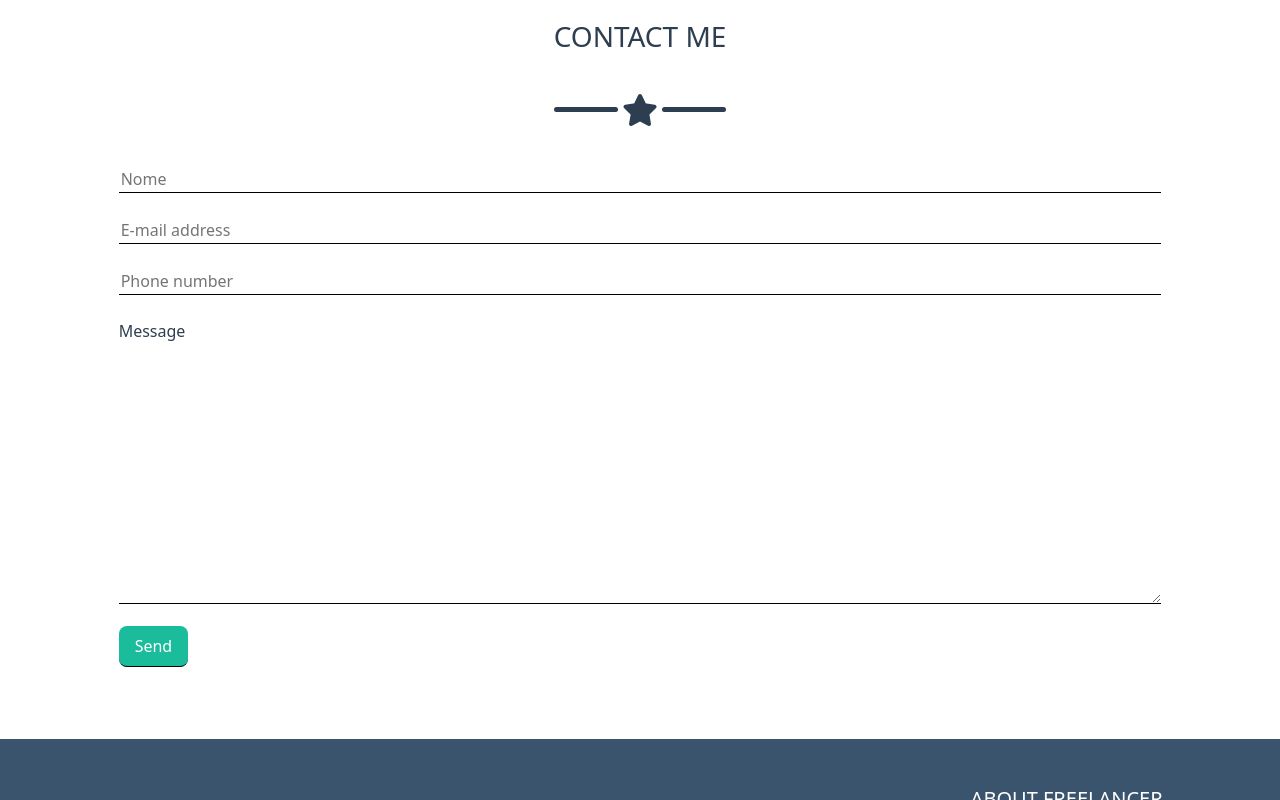
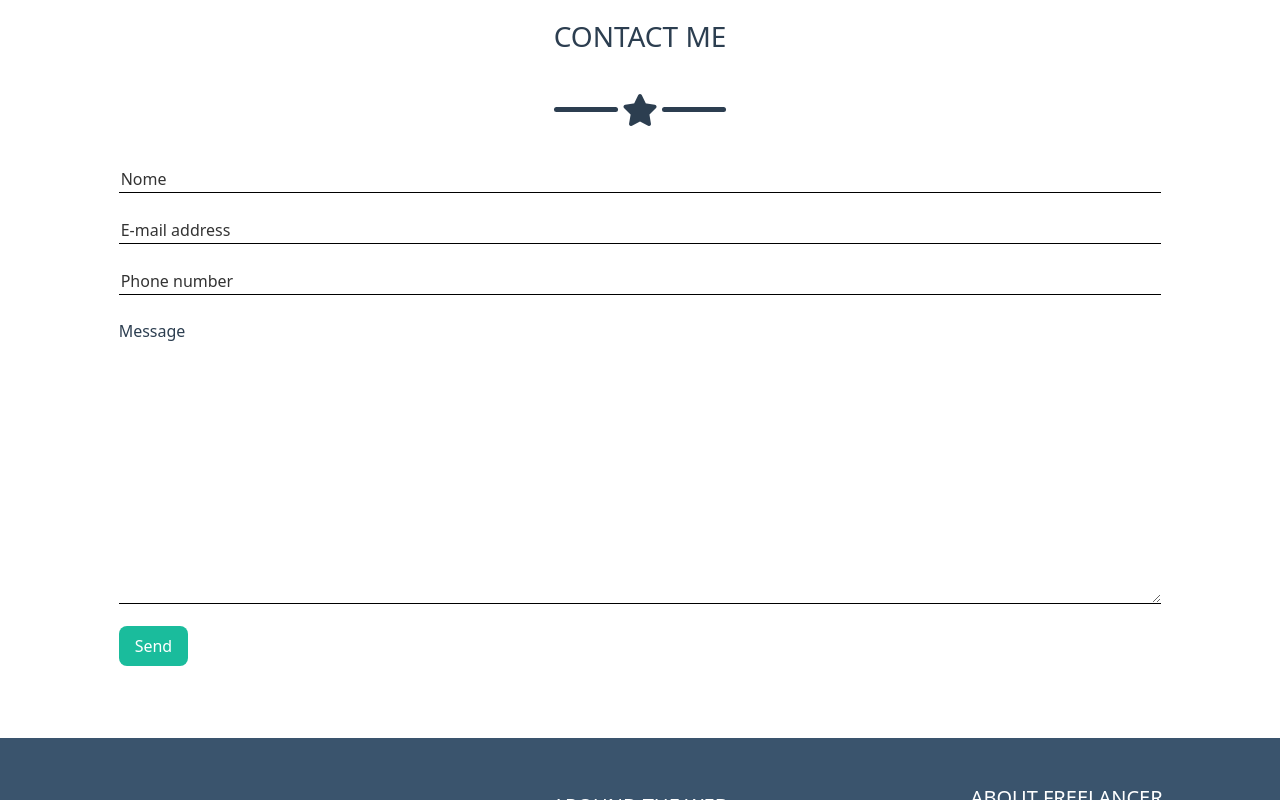
Before and after one commit to FedericaPozzer/html-css-bootstrap-freelancer, a plain HTML site: page index.html in a window 1280 px wide. Shown: the part 2000-2800 px from the top of the page. Drawn offline with nearby package versions, Linux system fonts and the light colour scheme.

Commit message:
little errors fixed - done

```diff
--- a/css/style.css
+++ b/css/style.css
@@ -1,4 +1,3 @@
-
 /* ALL - Utils */
 body {
     color: #ffffff;
@@ -98,6 +97,7 @@
 .contact input {
     width: 100%;
     border: none;
+    /* padding-bottom: 1.2rem; ugly */
     border-bottom: 1px solid black;
 }
 
@@ -107,16 +107,22 @@
     border-bottom: 1px solid black;
 }
 
-.contact-btn {
-   background-color: #1abc9c;
-   color: #ffffff;
-   padding: .5rem 1rem;
-   border-radius: .5rem;
+.contact .contact-btn {
+    background-color: #1abc9c;
+    color: #ffffff;
+    padding: .5rem 1rem;
+    border-radius: .5rem;
+    border-bottom: none;
 }
 
 .contact input,
 .contact textarea {
     cursor: pointer;
+}
+
+::placeholder {
+    color: #333;
+    opacity: 1;
 }
 
 /* FOOTER */
@@ -143,7 +149,7 @@
     color: #ffffff;
 }
 
-footer span > a {
+footer span>a {
     color: #1abc9c;
 }
 
--- a/index.html
+++ b/index.html
@@ -1,5 +1,6 @@
 <!DOCTYPE html>
 <html lang="en">
+
 <head>
     <meta charset="UTF-8">
     <meta http-equiv="X-UA-Compatible" content="IE=edge">
@@ -7,13 +8,16 @@
     <title>Bootstrap Freelancer</title>
 
     <!-- Fontawesome -->
-        <link rel="stylesheet" href="https://cdnjs.cloudflare.com/ajax/libs/font-awesome/6.2.1/css/all.min.css" integrity="sha512-MV7K8+y+gLIBoVD59lQIYicR65iaqukzvf/nwasF0nqhPay5w/9lJmVM2hMDcnK1OnMGCdVK+iQrJ7lzPJQd1w==" crossorigin="anonymous" referrerpolicy="no-referrer">
+    <link rel="stylesheet" href="https://cdnjs.cloudflare.com/ajax/libs/font-awesome/6.2.1/css/all.min.css"
+        integrity="sha512-MV7K8+y+gLIBoVD59lQIYicR65iaqukzvf/nwasF0nqhPay5w/9lJmVM2hMDcnK1OnMGCdVK+iQrJ7lzPJQd1w=="
+        crossorigin="anonymous" referrerpolicy="no-referrer">
 
     <!-- STYLESHEETS -->
-        <!-- Bootstrap -->
-        <link href="https://cdn.jsdelivr.net/npm/bootstrap@5.2.3/dist/css/bootstrap.min.css" rel="stylesheet" integrity="sha384-rbsA2VBKQhggwzxH7pPCaAqO46MgnOM80zW1RWuH61DGLwZJEdK2Kadq2F9CUG65" crossorigin="anonymous">
-        <!-- My CSS -->
-        <link rel="stylesheet" href="./css/style.css">
+    <!-- Bootstrap -->
+    <link href="https://cdn.jsdelivr.net/npm/bootstrap@5.2.3/dist/css/bootstrap.min.css" rel="stylesheet"
+        integrity="sha384-rbsA2VBKQhggwzxH7pPCaAqO46MgnOM80zW1RWuH61DGLwZJEdK2Kadq2F9CUG65" crossorigin="anonymous">
+    <!-- My CSS -->
+    <link rel="stylesheet" href="./css/style.css">
 
 </head>
 
@@ -33,7 +37,10 @@
 
                     <div class="col-auto">
 
-                        <button class="navbar-toggler" type="button" data-bs-toggle="collapse" data-bs-target="#navbarNavAltMarkup" aria-controls="navbarNavAltMarkup" aria-expanded="false" aria-label="Toggle navigation"> <span class="navbar-toggler-icon"></span>
+                        <button class="navbar-toggler" type="button" data-bs-toggle="collapse"
+                            data-bs-target="#navbarNavAltMarkup" aria-controls="navbarNavAltMarkup"
+                            aria-expanded="false" aria-label="Toggle navigation"> <span
+                                class="navbar-toggler-icon"></span>
                         </button>
 
                         <div class="collapse navbar-collapse" id="navbarNavAltMarkup">
@@ -96,15 +103,15 @@
 
                 <div class="row">
                     <div class="col-12">
+                        <h3 class="text-center">PORTFOLIO</h3>
+                    </div>
+
+                    <div class="col-12">
                         <div class="star-line d-flex align-items-center justify-content-center">
                             <span class="bg-b"></span>
                             <i class="fa-solid fa-star px-1"></i>
                             <span class="bg-b"></span>
                         </div>
-                    </div>
-
-                    <div class="col-12">
-                        <h3 class="text-center">PORTFOLIO</h3>
                     </div>
                 </div>
 
@@ -163,11 +170,15 @@
 
                 <div class="row justify-content-center">
                     <div class="col-12 mb-3 col-md-6 col-lg-4 mb-md-0 align-self-md-center">
-                        <div class="mx-5 px-5 px-md-0">Freelancer is a free bootstrap theme created by Start Bootstrap. The download includes the complete source files including HTML, CSS, and Javascript as wella as optional LESS stylesheets for easy customization.</div>
+                        <div class="mx-5 px-5 px-md-0">Freelancer is a free bootstrap theme created by Start Bootstrap.
+                            The download includes the complete source files including HTML, CSS, and Javascript as wella
+                            as optional LESS stylesheets for easy customization.</div>
                     </div>
 
                     <div class="col-12 col-md-6 col-lg-4 align-self-md-center">
-                        <div class="mx-5 px-5 px-md-0">Whether you're a student looking to showcase your work, a professional looking to attract clients, or a graphic artist looking to share your projects, this template is the perfect starting point!</div>
+                        <div class="mx-5 px-5 px-md-0">Whether you're a student looking to showcase your work, a
+                            professional looking to attract clients, or a graphic artist looking to share your projects,
+                            this template is the perfect starting point!</div>
                     </div>
                 </div>
 
@@ -203,10 +214,10 @@
                         <input type="text" name="name" placeholder="Nome">
                     </div>
                     <div class="col-10">
-                        <input type="text" name="e-mail" placeholder="E-mail address">
+                        <input type="email" name="e-mail" placeholder="E-mail address">
                     </div>
                     <div class="col-10">
-                        <input type="text" name="phone-number" placeholder="Phone number">
+                        <input type="tel" name="phone-number" placeholder="Phone number">
                     </div>
 
                     <div class="col-10">
@@ -255,7 +266,7 @@
 
                             <a href="#">
                                 <i class="fa-brands fa-google-plus-g radius d-flex"></i>
-                                    <!-- <i class="fa-brands fa-google radius">
+                                <!-- <i class="fa-brands fa-google radius">
                                         <div class="plus">+</div>
                                     </i> -->
                             </a>
@@ -274,7 +285,8 @@
 
                     <div class="col-12 col-md-4 px-md-5 text-center d-flex flex-column align-items-center">
                         <h5>ABOUT FREELANCER</h5>
-                        <span class="mt-0">Freeelance is a free to use, open source Bootsrap theme created by <a href="#">Start Bootstrap</a>.</span>
+                        <span class="mt-0">Freeelance is a free to use, open source Bootsrap theme created by <a
+                                href="#">Start Bootstrap</a>.</span>
                     </div>
 
                 </div>
@@ -292,7 +304,12 @@
     </footer>
 
     <!-- Javascript -->
-    <script src="https://cdn.jsdelivr.net/npm/@popperjs/core@2.11.6/dist/umd/popper.min.js" integrity="sha384-oBqDVmMz9ATKxIep9tiCxS/Z9fNfEXiDAYTujMAeBAsjFuCZSmKbSSUnQlmh/jp3" crossorigin="anonymous"></script>
-    <script src="https://cdn.jsdelivr.net/npm/bootstrap@5.2.3/dist/js/bootstrap.min.js" integrity="sha384-cuYeSxntonz0PPNlHhBs68uyIAVpIIOZZ5JqeqvYYIcEL727kskC66kF92t6Xl2V" crossorigin="anonymous"></script>
+    <script src="https://cdn.jsdelivr.net/npm/@popperjs/core@2.11.6/dist/umd/popper.min.js"
+        integrity="sha384-oBqDVmMz9ATKxIep9tiCxS/Z9fNfEXiDAYTujMAeBAsjFuCZSmKbSSUnQlmh/jp3"
+        crossorigin="anonymous"></script>
+    <script src="https://cdn.jsdelivr.net/npm/bootstrap@5.2.3/dist/js/bootstrap.min.js"
+        integrity="sha384-cuYeSxntonz0PPNlHhBs68uyIAVpIIOZZ5JqeqvYYIcEL727kskC66kF92t6Xl2V"
+        crossorigin="anonymous"></script>
 </body>
+
 </html>
```
